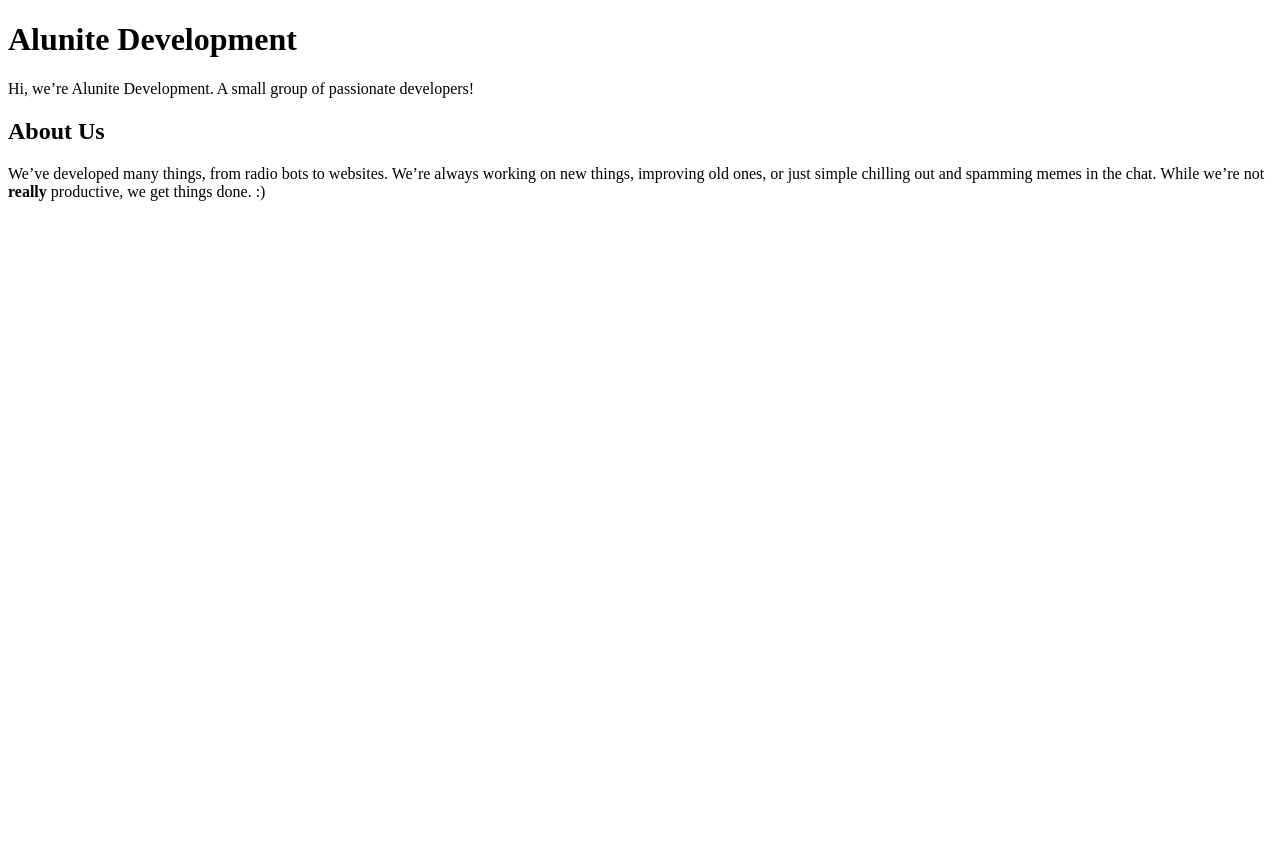
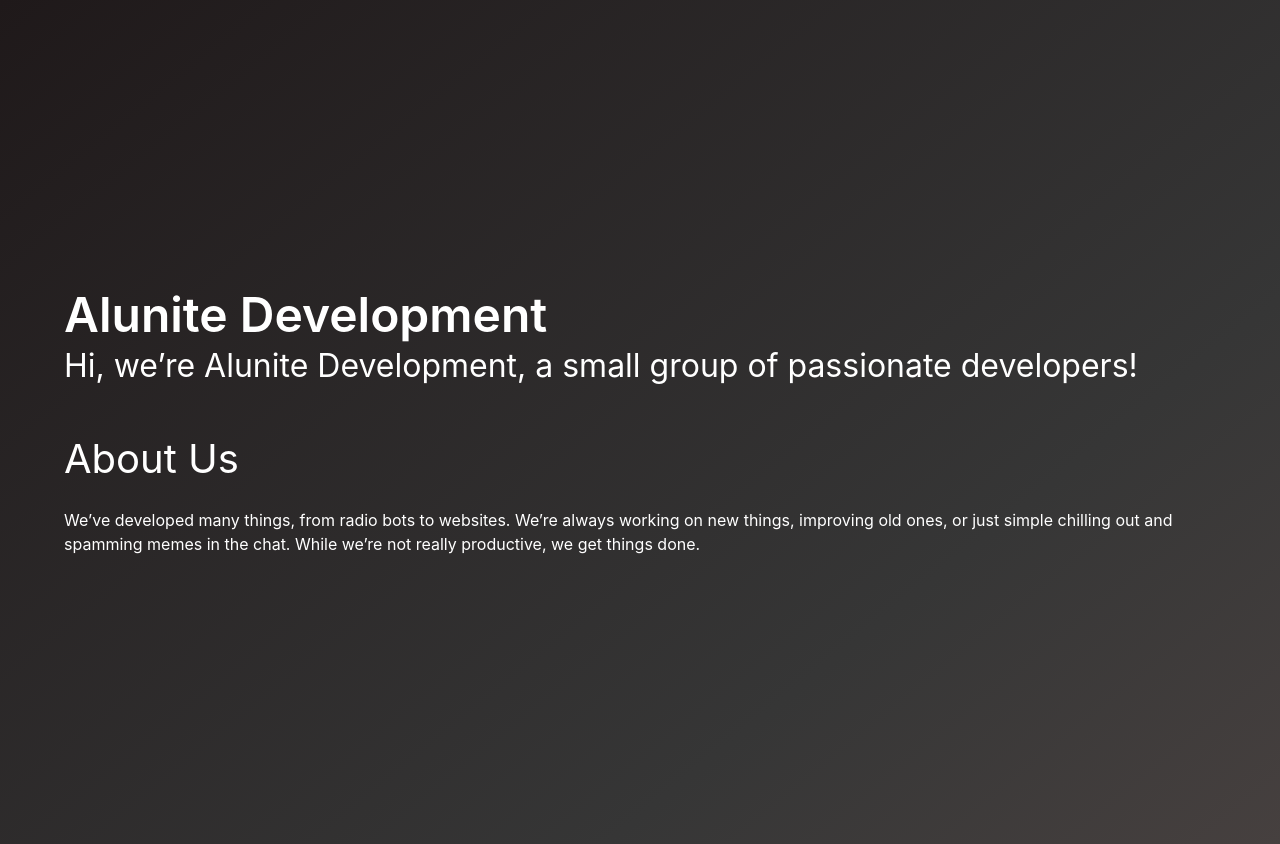
Before and after one commit to AluniteDev/alunitedev.github.io, a plain HTML site: page index.html in a window 1280 px wide. Before the commit the page ends 800 px from the top, so only its background shows below. Drawn offline with nearby package versions, Linux system fonts and the light colour scheme.

Commit message:
Updated layout and removed useless stuff

```diff
--- a/index.html
+++ b/index.html
@@ -1,32 +1,30 @@
 
 <!DOCTYPE html>
-<html lang="en">
+<html lang="en-GB">
   <head>
-    <meta charset="UTF-8">
+    <meta charset="utf-8">
     <meta name="viewport" content="width=device-width, initial-scale=1">
-    <!-- Begin Jekyll SEO tag v2.4.0 -->
-    <title>Alunite Development | alunitedev.github.io</title>
-    <meta name="generator" content="Jekyll v3.7.3" />
-    <meta property="og:title" content="Alunite Development" />
-    <meta property="og:locale" content="en_US" />
-    <meta name="description" content="The website for Alunite Development. We handle the development behind the scenes over at Alunite! https://alunitecommunity.ml" />
-    <meta property="og:description" content="The website for Alunite Development. We handle the development behind the scenes over at Alunite! https://alunitecommunity.ml" />
-    <link rel="canonical" href="https://alunitedev.github.io/" />
-    <meta property="og:url" content="https://alunitedev.github.io/" />
-    <meta property="og:site_name" content="alunitedev.github.io" />
-    <script type="application/ld+json">
-    {"name":"alunitedev.github.io","description":"The website for Alunite Development. We handle the development behind the scenes over at Alunite! https://alunitecommunity.ml","@type":"WebSite","url":"https://alunitedev.github.io/","headline":"Alunite Development","@context":"http://schema.org"}</script>
-    <!-- End Jekyll SEO tag -->
-    <link href="/assets/css/style.css?v=16e117383df950b334450c02b5ebd5fb8d57a0c7" rel="stylesheet">
+    <link rel="stylesheet" href="https://cdnjs.cloudflare.com/ajax/libs/bulma/0.7.1/css/bulma.css">
+    <link rel="icon" href="https://avatars0.githubusercontent.com/u/37908193?s=200&v=4" type="image/png">
+    <title>Alunite Development</title>
+    <meta property="og:description" content="The website for Alunite Development. We handle the development behind the scenes over at Alunite! https://alunitecommunity.ml">
+    <meta property="og:image" content="https://avatars0.githubusercontent.com/u/37908193?s=200&v=4">
+    <meta property="og:url" content="https://alunitedev.github.io/">
+    <meta property="og:site_name" content="alunitedev.github.io">
   </head>
   <body>
-    <div class="container-lg px-3 my-5 markdown-body">
-      <h1 id="alunite-development">Alunite Development</h1>
-      <p>Hi, we’re Alunite Development. A small group of passionate developers!</p>
-      <h2 id="about-us">About Us</h2>
-      <p>We’ve developed many things, from radio bots to websites. We’re always working on new things, improving old ones, or just simple chilling out and spamming memes in the chat. While we’re not <strong>really</strong> productive, we get things done. :)</p>
+    <div class="container" style="padding-top: 18rem; padding-bottom: 18rem">
+      <h1 class="title is-1 has-text-white">Alunite Development</h1>
+      <h2 class="subtitle is-3 has-text-white">Hi, we’re Alunite Development, a small group of passionate developers!</h2>
+      <br>
+      <h3 class="subtitle is-2 has-text-white">About Us</h3>
+      <p class="has-text-white">We’ve developed many things, from radio bots to websites. We’re always working on new things, improving old ones, or just simple chilling out and spamming memes in the chat. While we’re not really productive, we get things done.</p>
     </div>
-    <script src="/assets/javascript/anchor-js/anchor.min.js"></script>
-    <script>anchors.add();</script>
+    <style>
+      body {
+        background-image: linear-gradient(141deg, #1f191a 0%, #363636 71%, #46403f 100%);
+        min-height: 100vh;
+      }
+    </style>
   </body>
 </html>
```
